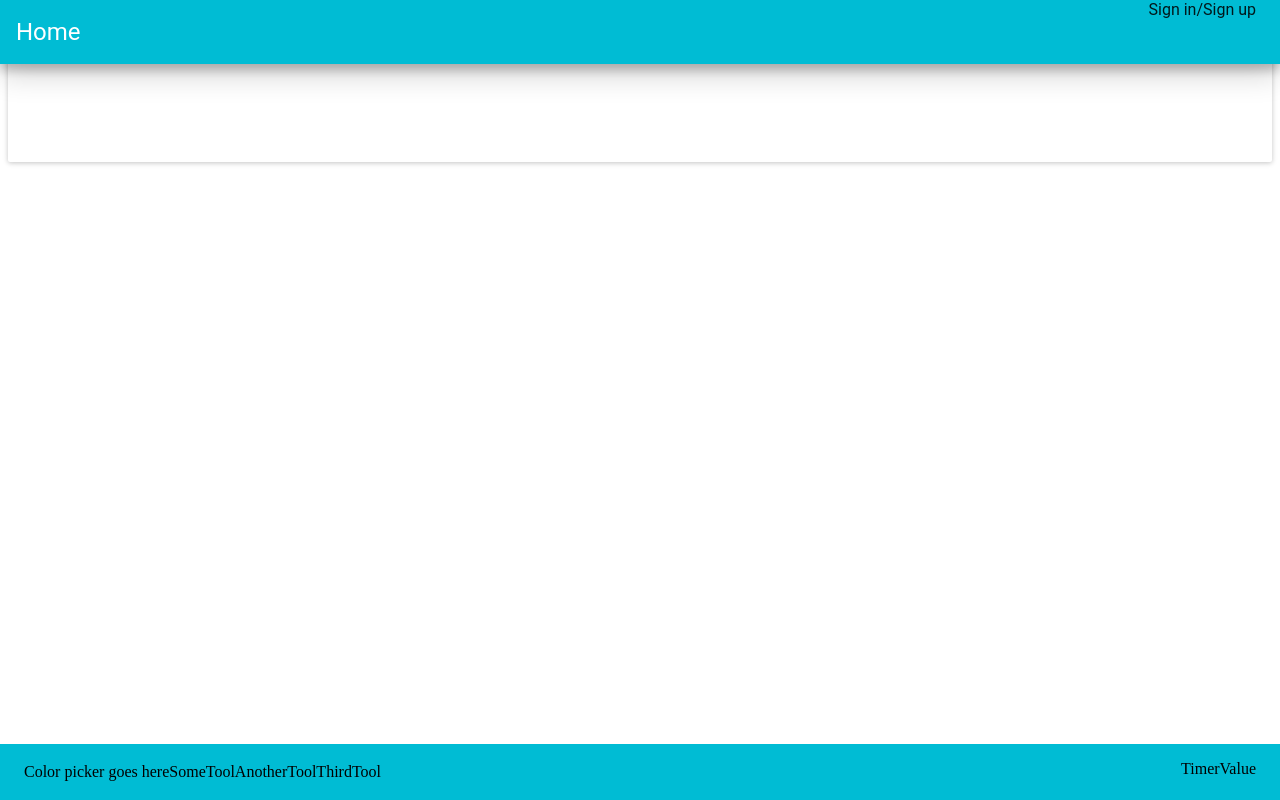
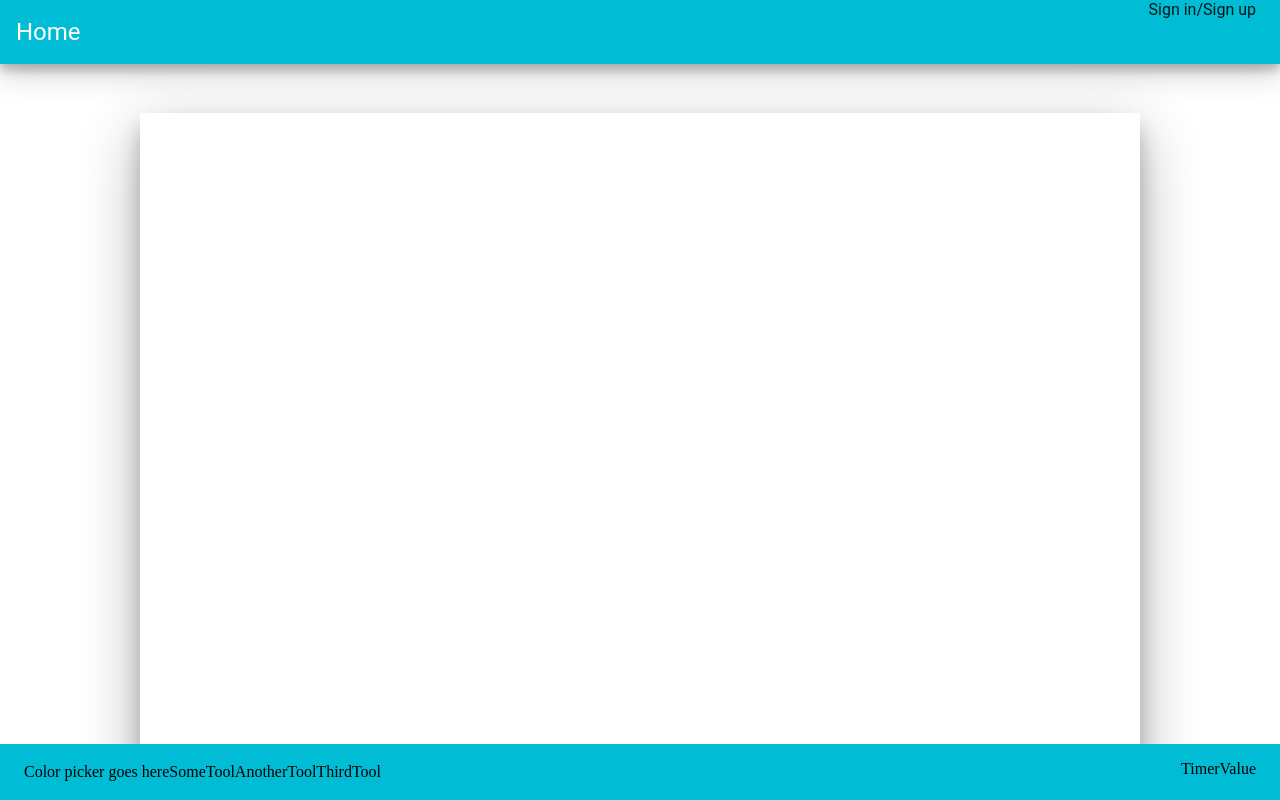
Before and after one commit to 0awful/SharedCanvas, a React app: page / in a window 1280 px wide. Shown: the top 800 px of the page. Built offline with nearby package versions, Linux system fonts and the light colour scheme; the HTML template or start-up script is replaced by a standard one.

Commit message:
copypasta code to adapt

```diff
--- a/js/Canvas.jsx
+++ b/js/Canvas.jsx
@@ -1,10 +1,34 @@
 import React from 'react';
 import Paper from 'material-ui/Paper';
 
+const paperStyle = {
+  height: '1000px',
+  width: '1000px',
+  gridRowStart: 2,
+  gridColumnStart: 2
+};
+
+const gridStyle = {
+  display: 'grid',
+  width: '100%',
+  height: '100%',
+  marginTop: '5%',
+  marginBottom: '5%',
+  gridTemplateColumns: 'auto 1000px auto',
+  gridTemplateRows: 'minmax(5%, 10%) 1000px minmax(5%, 10%)'
+};
+
+const canvasStyle = {
+  height: '1000px',
+  width: '1000px'
+};
+
 const Canvas = () => (
-  <Paper>
-    <canvas />
-  </Paper>
+  <div id="grid" style={gridStyle}>
+    <Paper style={paperStyle} zDepth={5}>
+      <canvas style={canvasStyle} />
+    </Paper>
+  </div>
 );
 
 export default Canvas;
```
